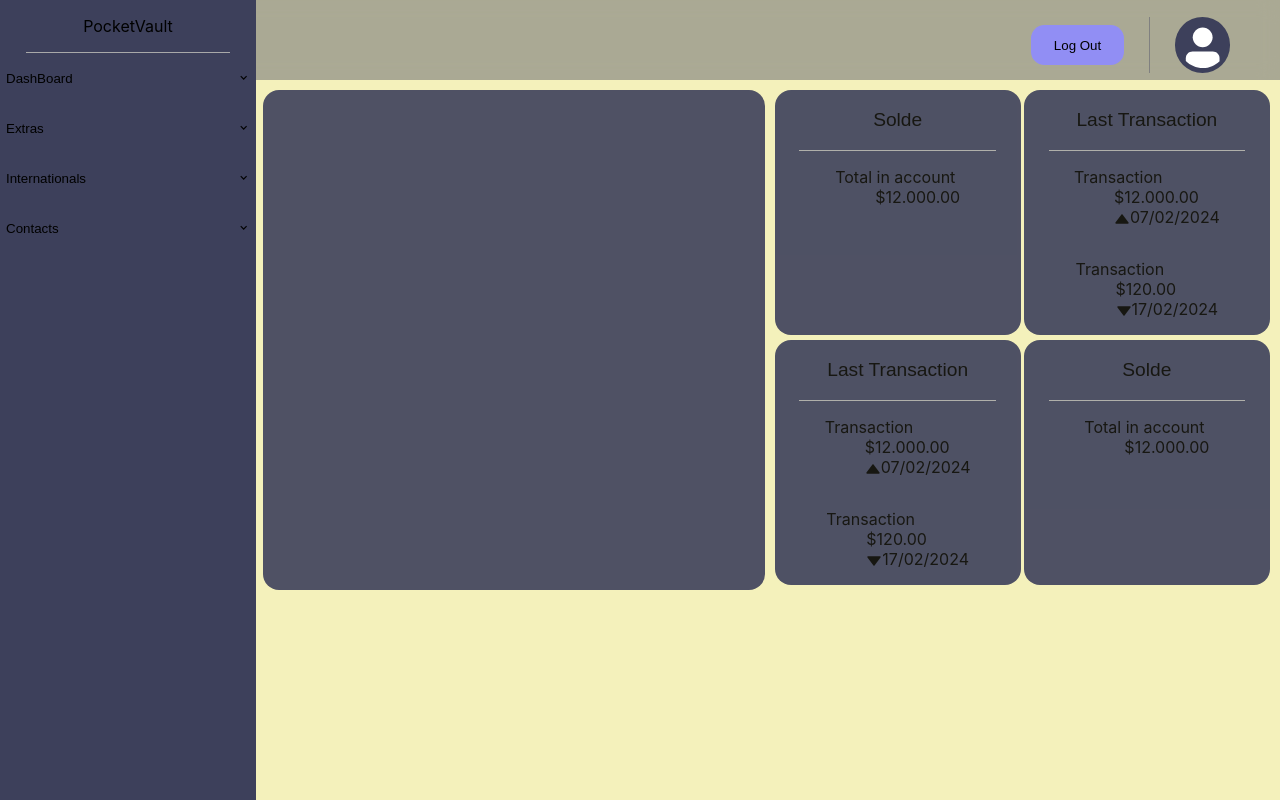
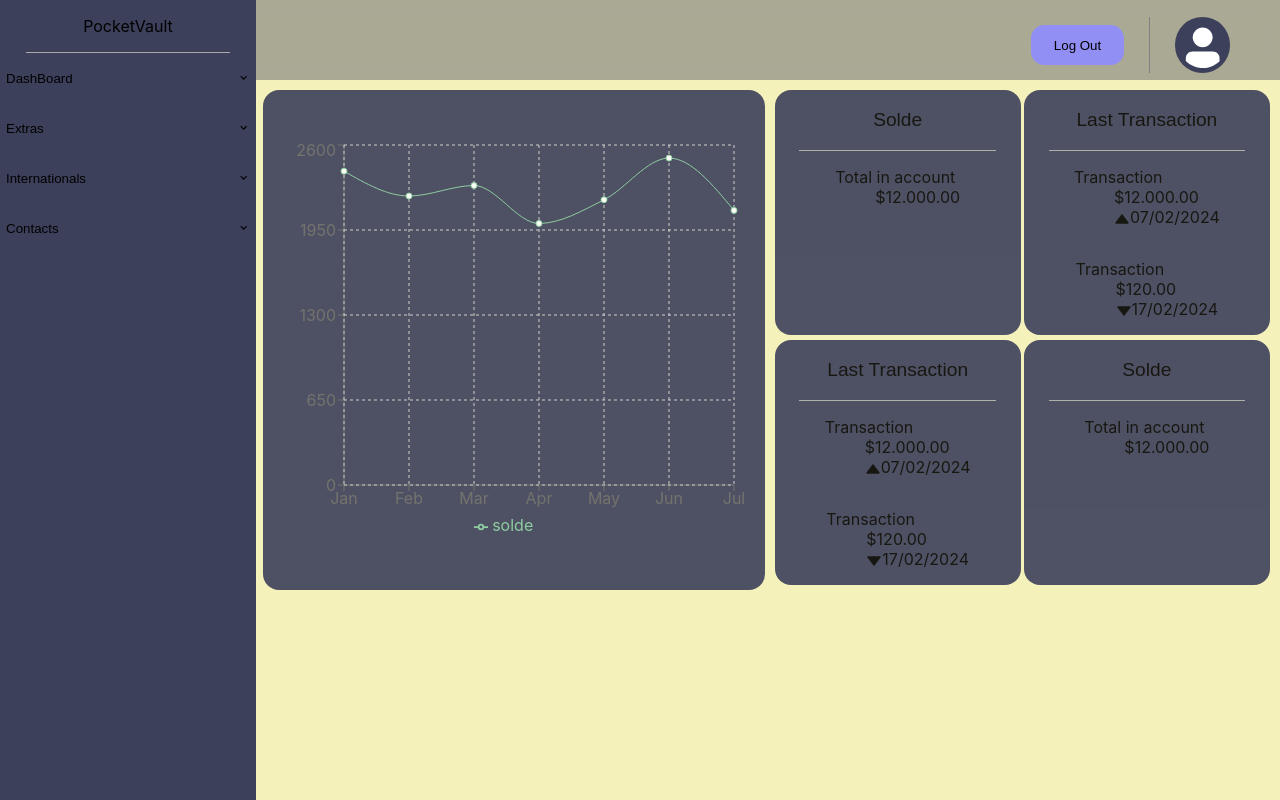
Before and after one commit to VisioneerHEI/PocketVault-Front, a React (Create React App) app: page /dashboard in a window 1280 px wide. Built offline with nearby package versions, Linux system fonts and the light colour scheme.

Commit message:
feat: recharts

```diff
--- a/package.json
+++ b/package.json
@@ -7,11 +7,11 @@
     "@testing-library/jest-dom": "^5.17.0",
     "@testing-library/react": "^13.4.0",
     "@testing-library/user-event": "^13.5.0",
-    "chart.js": "^4.4.1",
     "react": "^18.2.0",
     "react-dom": "^18.2.0",
     "react-router-dom": "^6.22.0",
     "react-scripts": "5.0.1",
+    "recharts": "^2.12.0",
     "web-vitals": "^2.1.4"
   },
   "scripts": {
--- /dev/null
+++ b/src/pages/dashboard/components/card/graph.jsx
@@ -0,0 +1,51 @@
+import Card from '.'
+import React, { Flex } from '@chakra-ui/react'
+import PropTypes from 'prop-types'
+import { CartesianGrid, Legend, Line, LineChart, Tooltip, XAxis, YAxis } from 'recharts';
+
+const data = [
+  { name: 'Jan', solde: 2400 },
+  { name: 'Feb', solde: 2210 },
+  { name: 'Mar', solde: 2290 },
+  { name: 'Apr', solde: 2000 },
+  { name: 'May', solde: 2181 },
+  { name: 'Jun', solde: 2500 },
+  { name: 'Jul', solde: 2100 },
+];
+
+const Graph = ({ h }) => {
+  return (
+    <Card
+      display='t'
+      h={h}
+    >
+      <Flex
+        w='100%'
+        h='100%'
+        flexDir='column'
+        justifyContent='space-evenly'
+        alignItems='center'
+      >
+        <LineChart
+          width={500}
+          height={400}
+          data={data}
+          margin={{ top: 5, right: 30, left: 20, bottom: 5 }}
+        >
+          <XAxis dataKey="name" />
+          <YAxis />
+          <CartesianGrid strokeDasharray="3 3" />
+          <Tooltip />
+          <Legend />
+          <Line type="monotone" dataKey="solde" stroke="#82ca9d" />
+        </LineChart>
+      </Flex>
+    </Card>
+  )
+}
+
+Graph.propTypes = {
+  h: PropTypes.string,
+}
+
+export default Graph
--- a/src/pages/dashboard/components/main.jsx
+++ b/src/pages/dashboard/components/main.jsx
@@ -3,6 +3,7 @@ import { Flex } from '@chakra-ui/react'
 import Card from './card'
 import Solde from './card/solde'
 import Spending from './card/spending'
+import Graph from './card/graph'
 
 const Main = () => {
   return (
@@ -17,10 +18,7 @@ const Main = () => {
       padding='0'
       paddingTop='90px'
     >
-      <Card
-        h='500px'
-        display='t'
-      />
+      <Graph h='500px' />
       <Card
         h='500px'
       >
```
Also changed, not shown: 1 other file (tests, documents, lock files or other folders).
